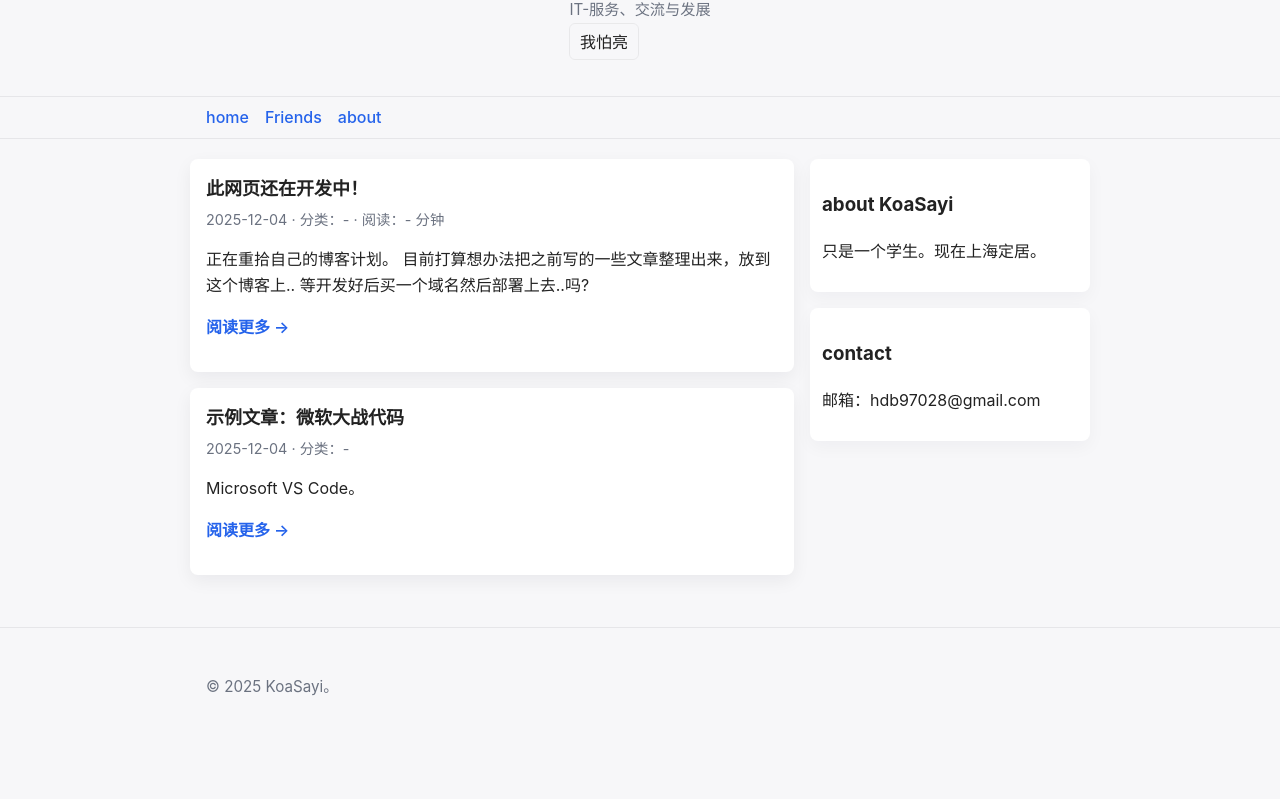
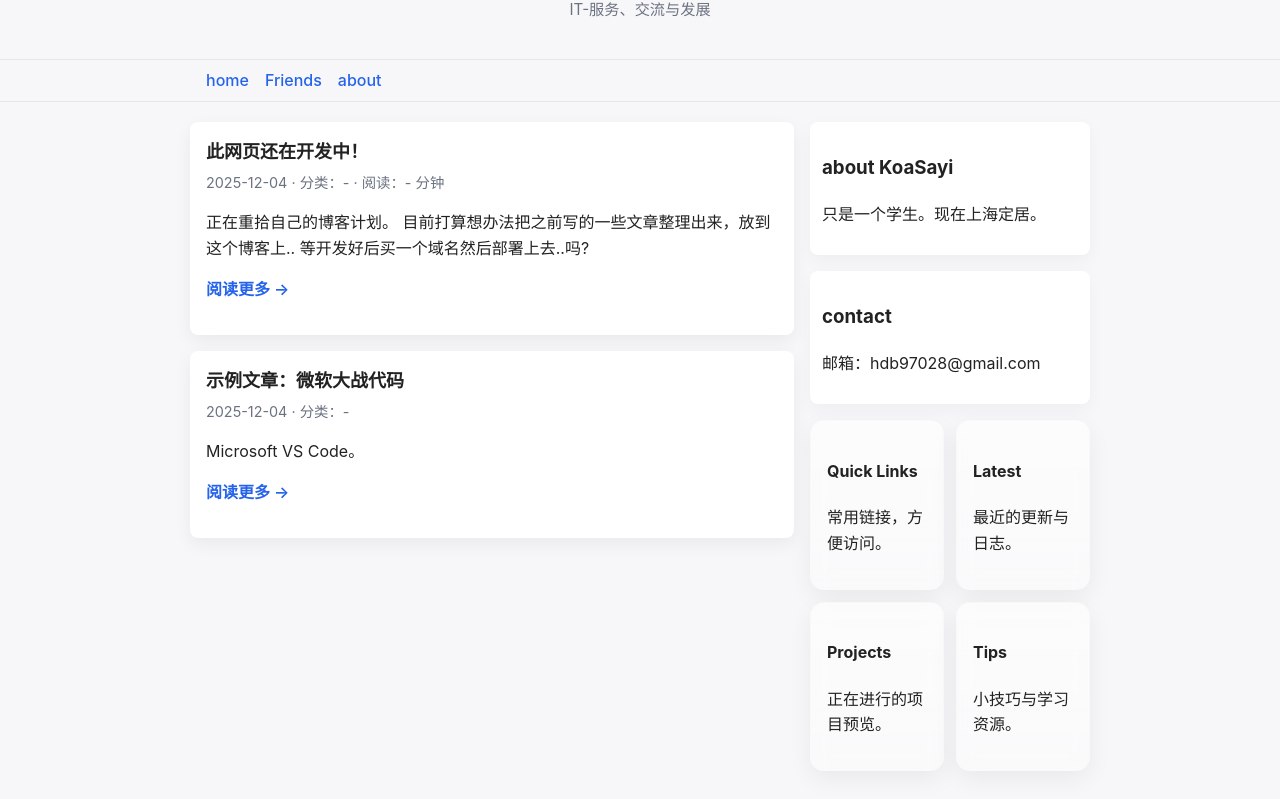
Before and after one commit to KoaSayi/KoaSayi-s-blog-, a plain HTML site: page index.html in a window 1280 px wide. Shown: the part 76-875 px from the top of the page. Before the commit the page ends 823 px from the top, so only its background shows below. Drawn offline with Linux system fonts and the light colour scheme.

Commit message:
UI: move theme toggle to top-right; add Windows Aero liquid cards on homepage

```diff
--- a/index.html
+++ b/index.html
@@ -57,6 +57,26 @@
         <h3>contact</h3>
         <p>邮箱：hdb97028@gmail.com</p>
       </div>
+
+      <!-- 四个 Windows Aero 风格的方块 -->
+      <div class="aero-grid">
+        <div class="aero-card">
+          <h4>Quick Links</h4>
+          <p>常用链接，方便访问。</p>
+        </div>
+        <div class="aero-card">
+          <h4>Latest</h4>
+          <p>最近的更新与日志。</p>
+        </div>
+        <div class="aero-card">
+          <h4>Projects</h4>
+          <p>正在进行的项目预览。</p>
+        </div>
+        <div class="aero-card">
+          <h4>Tips</h4>
+          <p>小技巧与学习资源。</p>
+        </div>
+      </div>
     </aside>
   </main>
 
--- a/styles.css
+++ b/styles.css
@@ -82,6 +82,15 @@ body {
   cursor: pointer;
   font-size: 1rem;
   transition: background-color 180ms ease, color 180ms ease, border-color 180ms ease;
+}
+
+/* 将主题开关固定到右上角（全站通用） */
+.theme-toggle {
+  position: fixed;
+  top: 12px;
+  right: 12px;
+  z-index: 1200;
+  backdrop-filter: blur(6px);
 }
 
 [data-theme="dark"] .theme-toggle {
@@ -332,6 +341,67 @@ a {
   background-size: cover;
 }
 
+/* Windows Aero 风格的方块（用于首页四个“方块”） */
+.aero-grid {
+  display: grid;
+  grid-template-columns: repeat(2, minmax(0, 1fr));
+  gap: 0.75rem;
+  margin-top: 1rem;
+}
+
+.aero-card {
+  position: relative;
+  overflow: hidden;
+  border-radius: 14px;
+  padding: 1rem;
+  min-height: 80px;
+  background: linear-gradient(180deg, rgba(255, 255, 255, 0.6), rgba(255, 255, 255, 0.38));
+  -webkit-backdrop-filter: blur(10px);
+  backdrop-filter: blur(10px);
+  border: 1px solid rgba(255, 255, 255, 0.35);
+  box-shadow: 0 8px 24px rgba(15, 23, 42, 0.06), inset 0 1px 0 rgba(255, 255, 255, 0.25);
+  transition: transform 220ms ease, box-shadow 220ms ease;
+  background-clip: padding-box;
+}
+
+.aero-card::before {
+  content: '';
+  position: absolute;
+  inset: 0;
+  z-index: 0;
+  pointer-events: none;
+  background: linear-gradient(180deg, rgba(255, 255, 255, 0.06), rgba(255, 255, 255, 0.02));
+  mix-blend-mode: overlay;
+}
+
+.aero-card>* {
+  position: relative;
+  z-index: 1;
+}
+
+.aero-card:hover {
+  transform: translateY(-6px);
+  box-shadow: 0 16px 40px rgba(15, 23, 42, 0.12), inset 0 1px 0 rgba(255, 255, 255, 0.22);
+}
+
+[data-theme="dark"] .aero-card {
+  background: linear-gradient(180deg, rgba(10, 14, 20, 0.32), rgba(8, 12, 18, 0.26));
+  border: 1px solid rgba(255, 255, 255, 0.04);
+  box-shadow: 0 8px 24px rgba(0, 0, 0, 0.6), inset 0 1px 0 rgba(255, 255, 255, 0.02);
+}
+
+@media(max-width:560px) {
+  .aero-grid {
+    grid-template-columns: 1fr;
+  }
+
+  .theme-toggle {
+    top: 8px;
+    right: 8px;
+    padding: 0.28rem 0.45rem;
+  }
+}
+
 .friend-card.has-bg::before {
   content: '';
   position: absolute;
```
